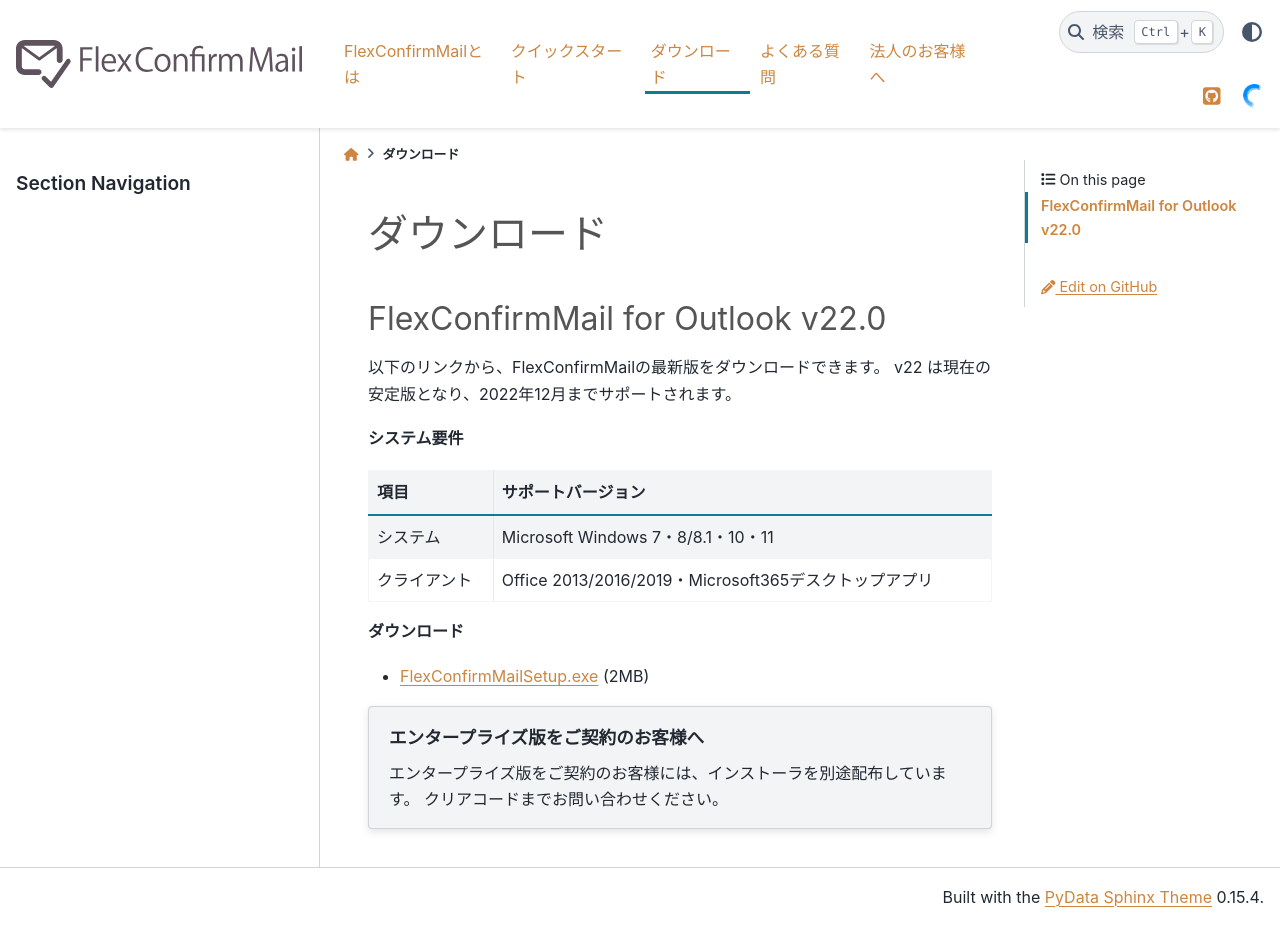
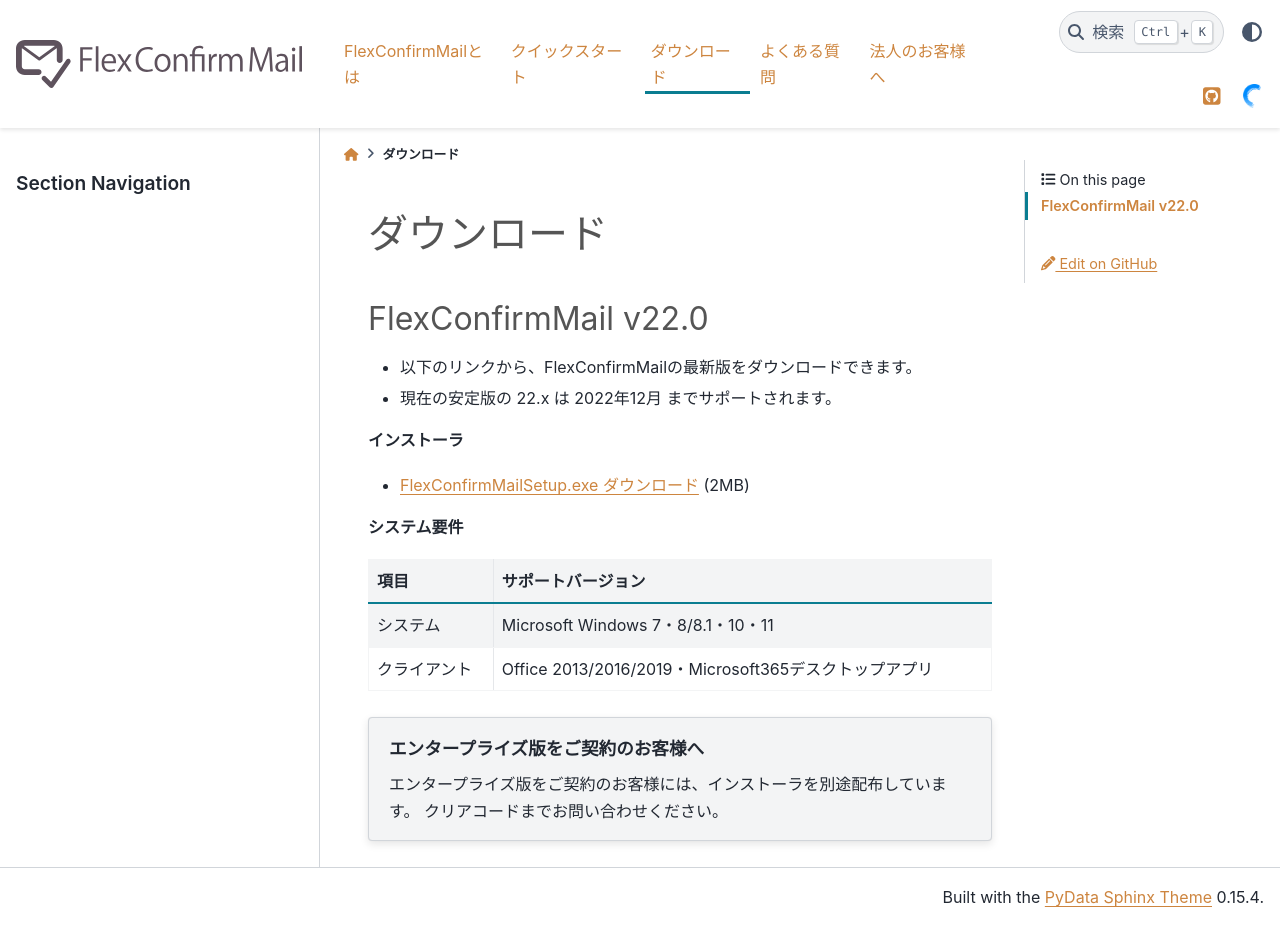
Before and after one commit to FlexConfirmMail/flexconfirmmail.github.io, a Sphinx documentation site: the page built from source/download.rst, in a window 1280 px wide and 926 px high. Built offline with Sphinx 7.4.7 and the PyData theme 0.15.4, drawn with Linux system fonts in a browser that asks for light colours.

Commit message:
Make the download link more easier to navigate
Signed-off-by: Fujimoto Seiji <fujimoto@clear-code.com>

```diff
--- a/source/conf.py
+++ b/source/conf.py
@@ -99,7 +99,8 @@
 .. role:: raw-html(raw)
    :format: html
 .. |latest| replace:: v22.0
-.. |stable| replace:: v22
+.. |stable| replace:: 22.x
+.. |eol| replace:: 2022年12月
 .. |download| replace:: :raw-html:`<a href="{0}">ダウンロード</a>`
 .. |auto-download| replace:: :raw-html:`<meta http-equiv="refresh" content="1;url={0}">`
 """.format(download_url)
--- a/source/download.rst
+++ b/source/download.rst
@@ -2,11 +2,15 @@
 ダウンロード
 ============
 
-FlexConfirmMail for Outlook |latest|
-====================================
+FlexConfirmMail |latest|
+========================
 
-以下のリンクから、FlexConfirmMailの最新版をダウンロードできます。
-|stable| は現在の安定版となり、2022年12月までサポートされます。
+* 以下のリンクから、FlexConfirmMailの最新版をダウンロードできます。
+* 現在の安定版の |stable| は |eol| までサポートされます。
+
+**インストーラ**
+
+* :doc:`FlexConfirmMailSetup.exe ダウンロード <thankyou>` (2MB)
 
 **システム要件**
 
```
Also changed, not shown: other parts of source/download.rst (+0 -4 lines).
